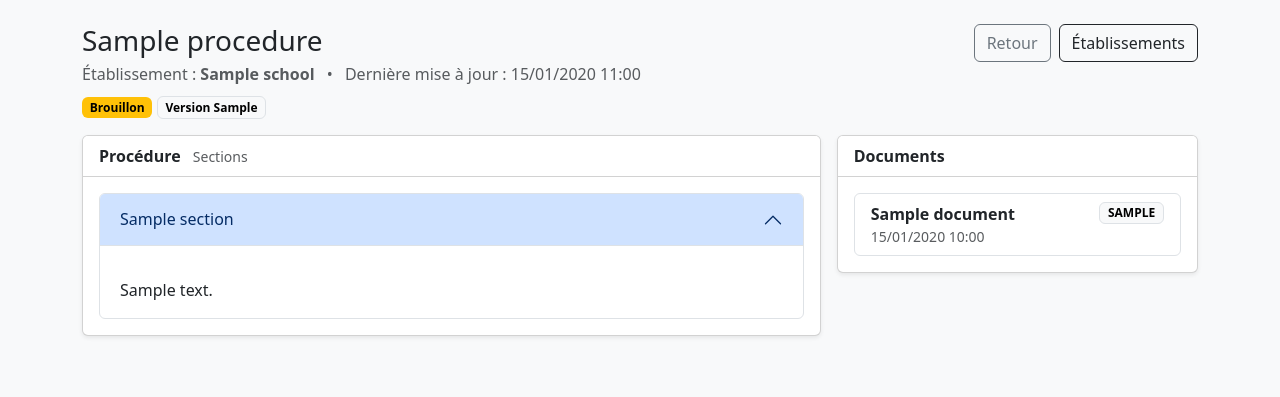
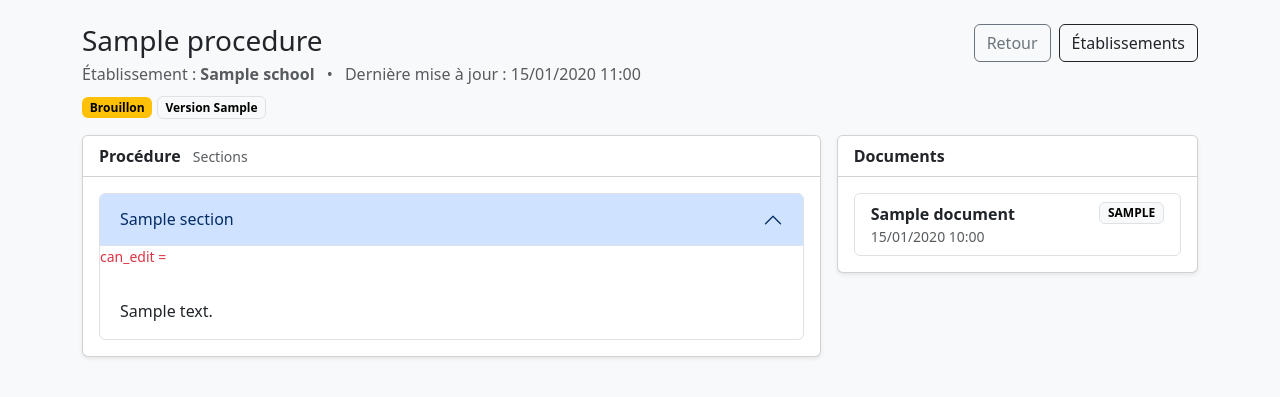
Before and after one commit to SRR-GIT/django-render-test, a Django app: template templates/procedures/detail.html in a window 1280 px wide. Shown: the part 56-453 px from the top of the page. Run offline with Django 4.2, Linux system fonts and the light colour scheme; tables that the repository leaves empty hold one stand-in row (values such as "Sample post"); the template is opened without the code that fills it: values that come from a table or form of the project are taken from there, most other values are stand-ins (such as "Sample title", 1, 10 or a date in 2020); some libraries are stand-ins or nearby versions.

Commit message:
Update detail.html

```diff
--- a/templates/procedures/detail.html
+++ b/templates/procedures/detail.html
@@ -51,7 +51,9 @@
                     {{ s.title }}
                   </button>
                 </h2>
-
+                <div class="small text-danger">
+                  can_edit = {{ s.can_edit }}
+                </div>
                 <div id="c{{ s.id }}" class="accordion-collapse collapse {% if forloop.first %}show{% endif %}">
                   <div class="accordion-body">
                     <div class="d-flex justify-content-between align-items-start mb-3">
```
